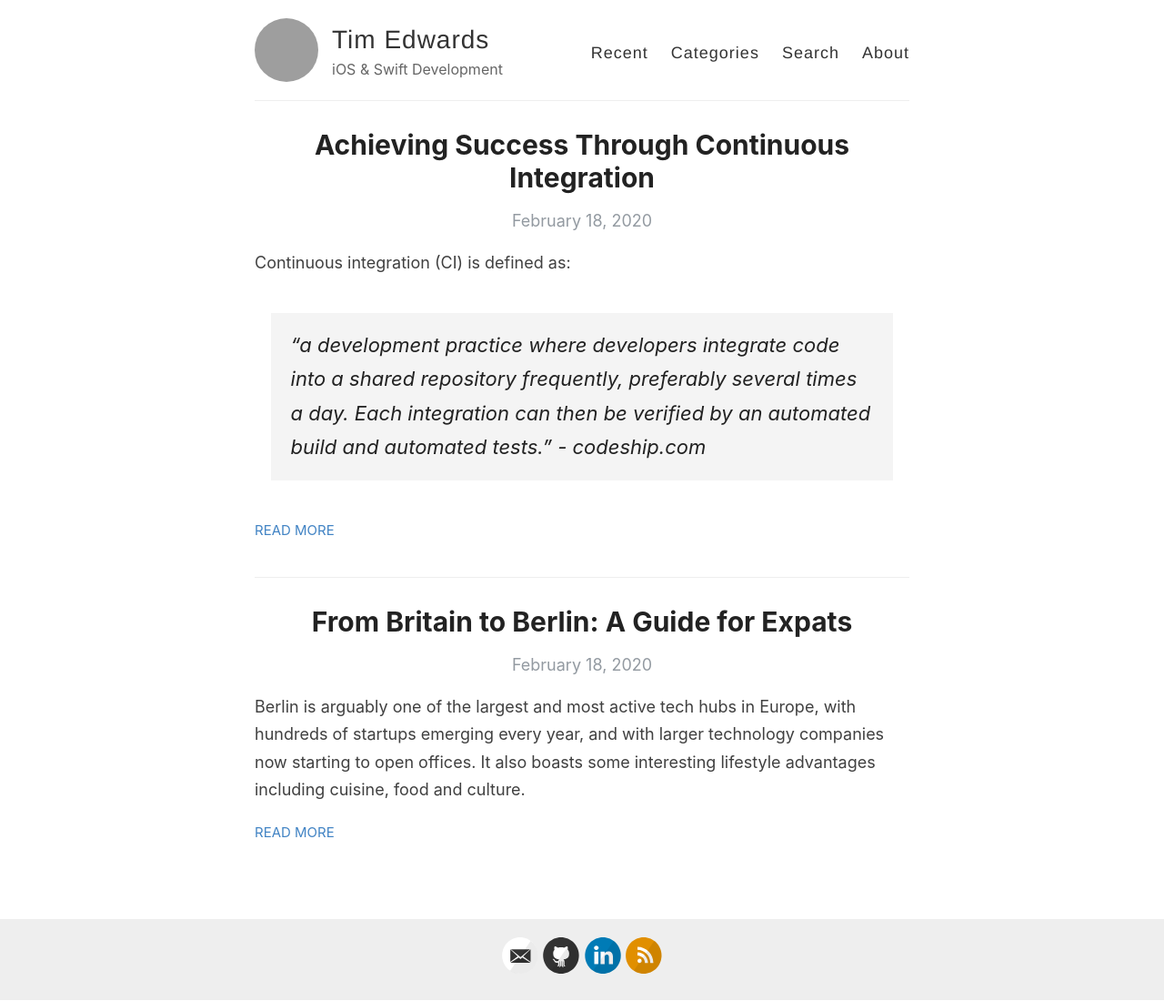
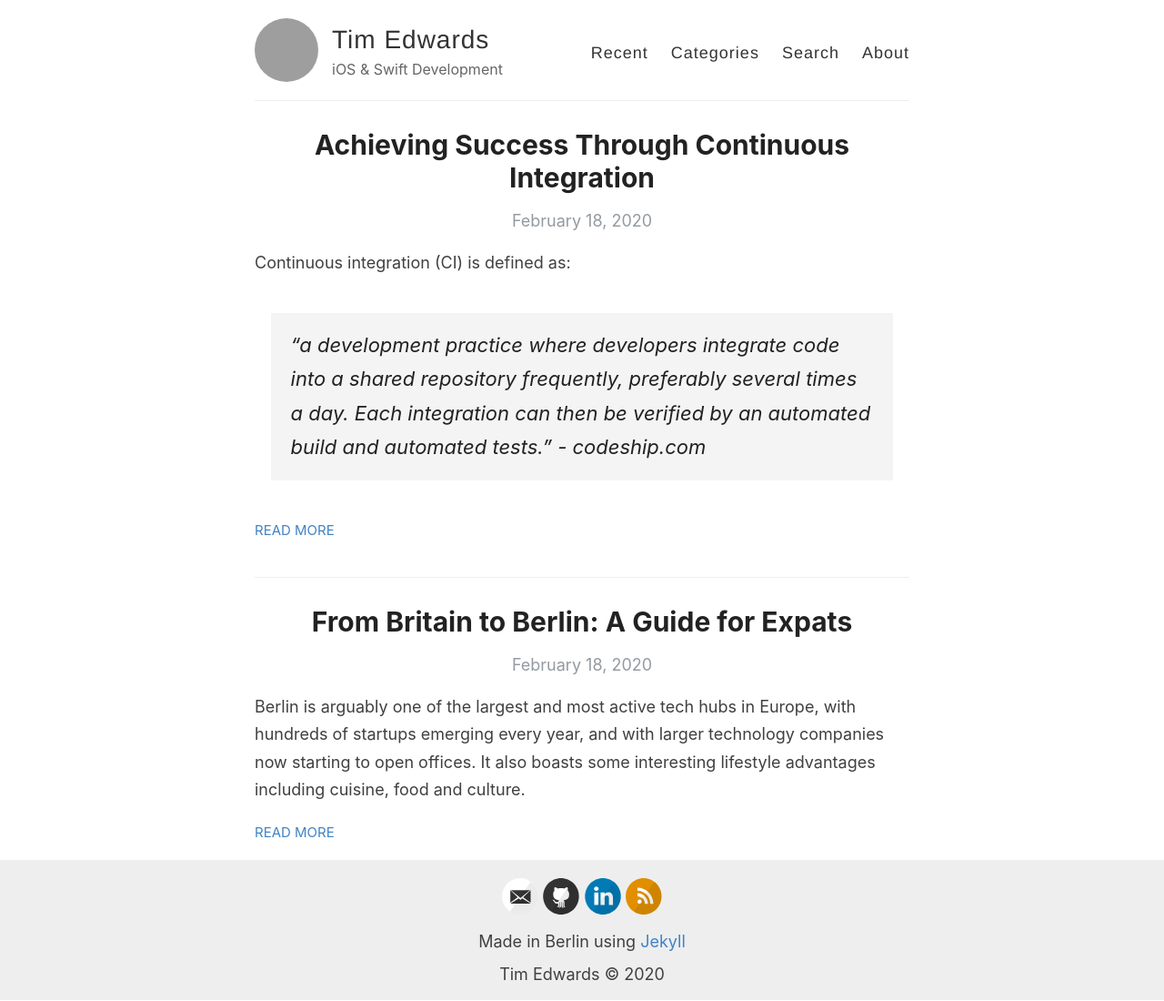
Before and after one commit to timwredwards/timwredwards.github.io, a Jekyll site: the page built from index.html, in a window 1280 px wide. Shown: the whole page at 91% size. Built offline with Jekyll 4.4.1, drawn with Linux system fonts in a browser that asks for light colours; the list of posts is cut into pages by our own code; grey boxes are pictures that could not be loaded.

Commit message:
Copright footer

```diff
--- a/_layouts/default.html
+++ b/_layouts/default.html
@@ -44,7 +44,9 @@
       <div class="wrapper-footer">
         <div class="container">
           <footer class="footer">
-            {% include svg-icons.html %}
+            {% include svg-icons.html %}<br>
+            Made in Berlin using <a href="https://jekyllrb.com" target=_blank>Jekyll</a><br>
+            Tim Edwards © {{ 'now' | date: "%Y" }}
           </footer>
         </div>
       </div>
--- a/assets/style.scss
+++ b/assets/style.scss
@@ -231,7 +231,7 @@ table tr td :last-child {
       text-decoration: none;
       cursor: pointer;
       &:hover, &:active {
-        color: $blue;
+        opacity: 0.5;
       }
     }
 
@@ -484,8 +484,8 @@ table tr td :last-child {
       position: absolute;
       bottom: 0;
       width: 100%;
-      height: 89px;
       background-color: $lightGray;
+      line-height: 2em;
 
       @include dark-mode {
         background: #434345;
@@ -493,7 +493,8 @@ table tr td :last-child {
     }
 
     footer {
-      padding: 20px 0;
+      padding-top: 20px;
+      padding-bottom: 10px;
       text-align: center;
     }
 
```
